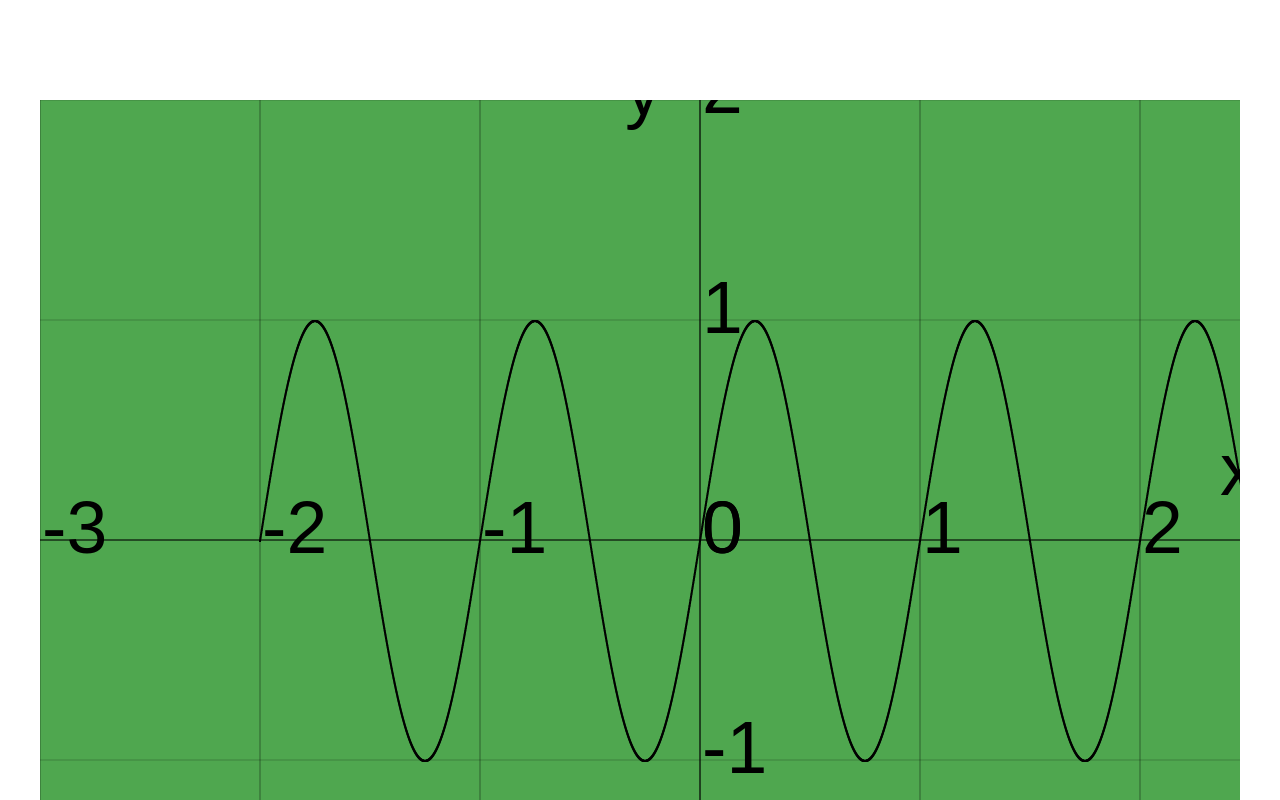
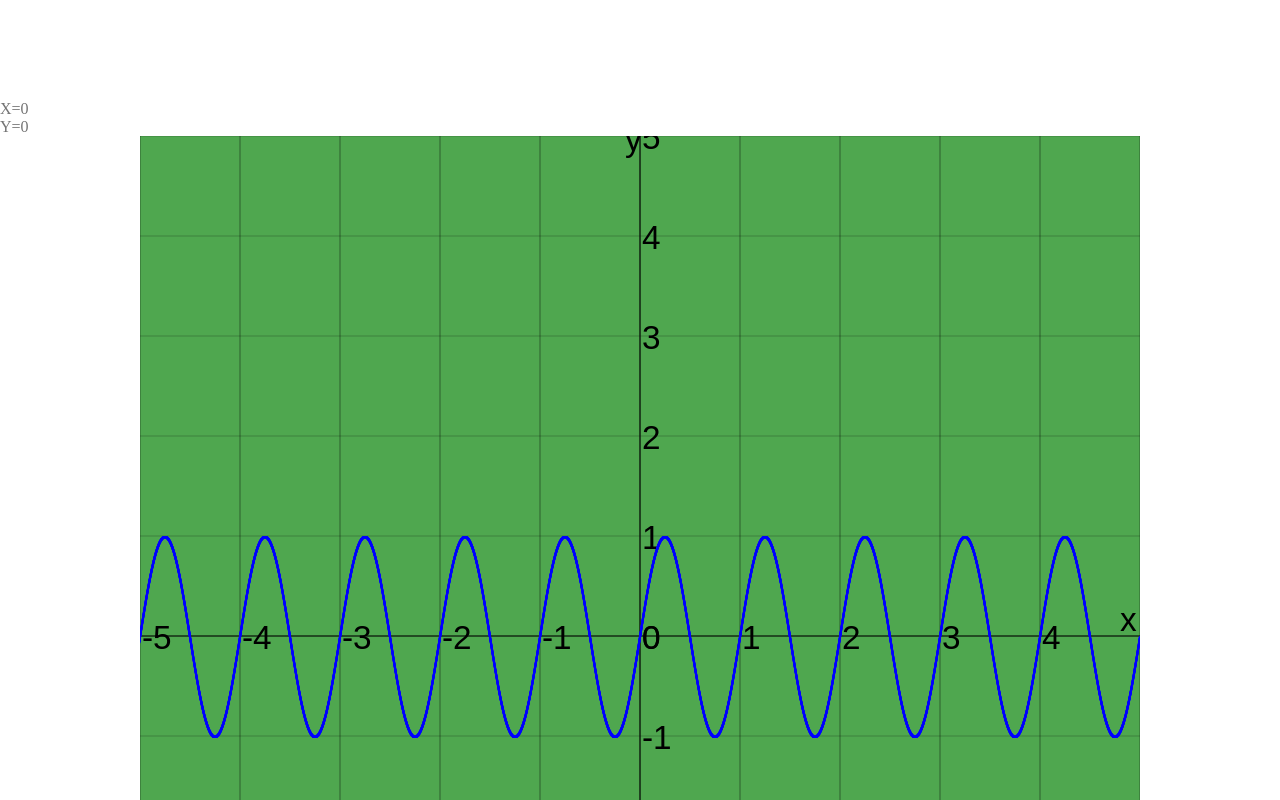
Before and after one commit to K1ttK1tty/coordinate-system.-charts, a React (Create React App) app: page / in a window 1280 px wide. Shown: the top 800 px of the page. Built offline with nearby package versions, Linux system fonts and the light colour scheme.

Commit message:
second commit, scale work

```diff
--- a/src/App.js
+++ b/src/App.js
@@ -2,40 +2,23 @@ import './App.css';
 import React from "react";
 import Canvas from "./components/Canvas/Canvas"; // Change the path according to the directory structure of your project
 import './styles/canvas.css'
+import { useState } from 'react';
+const App = function () {
+    const canvasWidth = 1000;
+    const canvasHeight = 1000;
+    const [xyPosition, setXYPosition] = useState([0, 0]);
 
-const canvasWidth = 1200;
-const canvasHeight = 800;
+    const scaleY = 100;
+    const scaleX = 100;
 
-
+    const stepX = Math.round(canvasHeight / scaleY / 2) * scaleY; // нахождение шага прмерно в середине и домножение номера шага на сам шаг, чтобы получить значение, находящееся примерно в середине полотна
+    const stepY = Math.round(canvasWidth / scaleX / 2) * scaleX;
     const draw = (context, canvasWidth, canvasHeight) => {
-
-    //   context.fillRect(15, 15, 50, 30);
-
-    // context.moveTo(30,5); // переместить точку в координаты для высечения линии
-    // context.lineTo(30,30); // прочертить линию к этим координатам
-    // context.lineTo(70,30);
-    // context.lineTo(30,5);
 
 
 
-    // context.stroke();
-
-    // context.stroke();
-
-    // context.beginPath() // начало и конец цикла рисования
-    // context.closePath() // начало и конец цикла рисования
-
-    // context.font = '30px Arial' // еще разные расположения текста
-    // context.fillText('test', 200,200)
-
-    const scaleX = 220;
-    const scaleY = 220;
-
-    const stepX = Math.round(canvasHeight / scaleY / 2) * scaleY; // нахождение шага прмерно в середине и домножение номера шага на сам шаг, чтобы получить значение, находящееся примерно в середине полотна
-    const stepY = Math.round(canvasWidth / scaleX / 2) * scaleX;
-    console.log(stepX)
-    // console.log(canvasHeight/(stepX/2))
-
+        const aa = canvasWidth / scaleY
+        // console.log(aa)
 
         // линии координат
         context.beginPath();
@@ -69,7 +52,6 @@ const draw = (context, canvasWidth, canvasHeight) => {
         context.stroke();
         context.closePath();
 
-    // context.fillText('YYY', stepX,0)
         context.fillText('y', canvasWidth / 2 - 15, 15)
         context.fillText('x', canvasWidth - 20, canvasHeight / 2 - 5)
 
@@ -79,31 +61,36 @@ const draw = (context, canvasWidth, canvasHeight) => {
         const phase = 0;
         const radian = phase * Math.PI / 180;
 
-    for (let i = 0; i <= canvasWidth; i=i+0.25) {
+        for (let i = -canvasWidth / 5.9; i <= canvasWidth; i = i + 0.05) {
             const x = (i - stepX) / scaleX;
-        // const y = Math.pow(x,2);
+            // const y = Math.pow(x,1000);
+            // const y = Math.pow(x, 2);
             const argInSin = 2 * Math.PI * x * frequency;
 
-
-        const y = Math.sin(argInSin + radian) * A;
-        context.fillRect(x * scaleX + stepY-1, stepX - scaleY * y, 2, 2)
+            const y = A * Math.sin(argInSin + radian);
+            // context.fillRect(x * scaleX + stepY - 1, stepX - scaleY * y, 2, 2)
+            context.fillStyle = "blue";
+            context.fillRect(x * scaleX + stepY - 1, stepX - scaleY * y, 2, 2)
 
         }
+    }
+    function getMousePosition(e) {
+        // setXYPosition([e.clientX - 793,0-e.clientY + 438])
+        const positions = e.target.getBoundingClientRect();
+        const Xposition = Math.round(e.clientX - positions.left - canvasWidth / 2)-1;
+        const Yposition = Math.round(-e.clientY + positions.top + canvasHeight / 2);
 
+        setXYPosition([Xposition, Yposition])
+        console.log(e.target.getBoundingClientRect())
 
-}; // Example taken from https://developer.mozilla.org/en-US/docs/Web/API/Canvas_API/Tutorial/Basic_usage
-
-
-
-function App() {
+    }
     return (
         <div className="App">
-            <Canvas className='canvas' draw={draw} height={canvasHeight} width={canvasWidth} />
-
-
+            <div className="position">X={xyPosition[0]}</div>
+            <div className="position">Y={xyPosition[1]}</div>
+            <Canvas getMousePosition={getMousePosition} className='canvas' draw={draw} height={canvasHeight} width={canvasWidth} />
 
         </div>
     );
-}
-
+};
 export default App;
--- a/src/components/Canvas/Canvas.js
+++ b/src/components/Canvas/Canvas.js
@@ -1,9 +1,8 @@
-import React from "react";
+import React from 'react';
 import PropTypes from "prop-types";
-
-const Canvas = ({ draw, height, width }) => {
+import { useRef } from 'react';
+const Canvas = function ({ draw, height, width, getMousePosition}) {
     const canvas = React.useRef();
-
     React.useEffect(() => {
         const context = canvas.current.getContext("2d");
         const canvasWidth = width;
@@ -11,13 +10,12 @@ const Canvas = ({ draw, height, width }) => {
         draw(context, canvasWidth, canvasHeight);
     });
 
-  return <canvas ref={canvas} height={height} width={width} />;
-};
-
     Canvas.propTypes = {
         draw: PropTypes.func.isRequired,
         height: PropTypes.number.isRequired,
         width: PropTypes.number.isRequired,
     };
 
+    return <canvas onMouseMove={getMousePosition} ref={canvas} height={height} width={width} />;
+};
 export default Canvas;
--- a/src/styles/canvas.css
+++ b/src/styles/canvas.css
@@ -4,3 +4,6 @@ canvas{
     display: block;
     color:rgba(0, 0, 0, 0.473);
 }
+.CanvasPosition{
+    margin:0px auto;
+}
```
Lines whose indentation alone changed are shown as unchanged.
